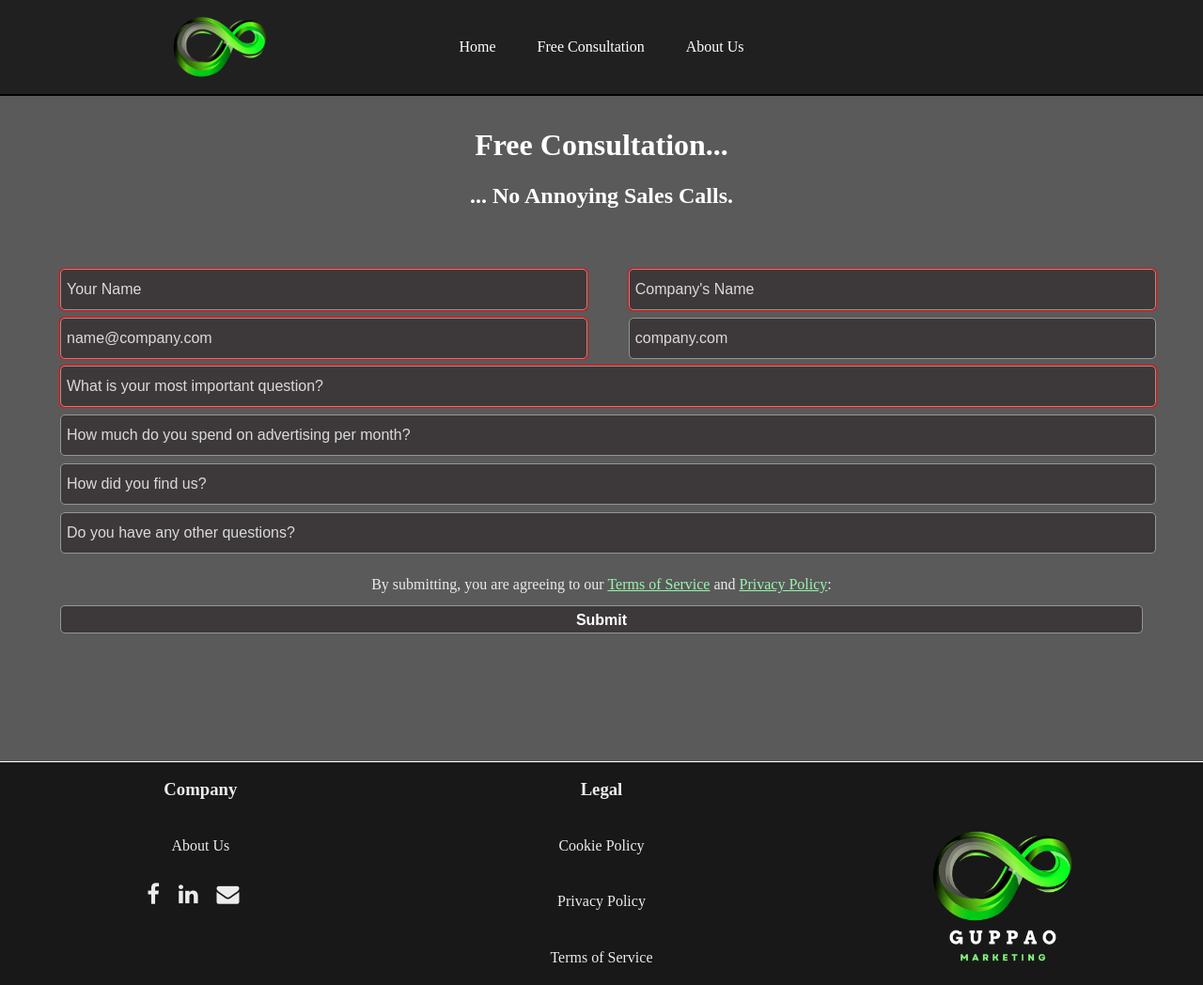
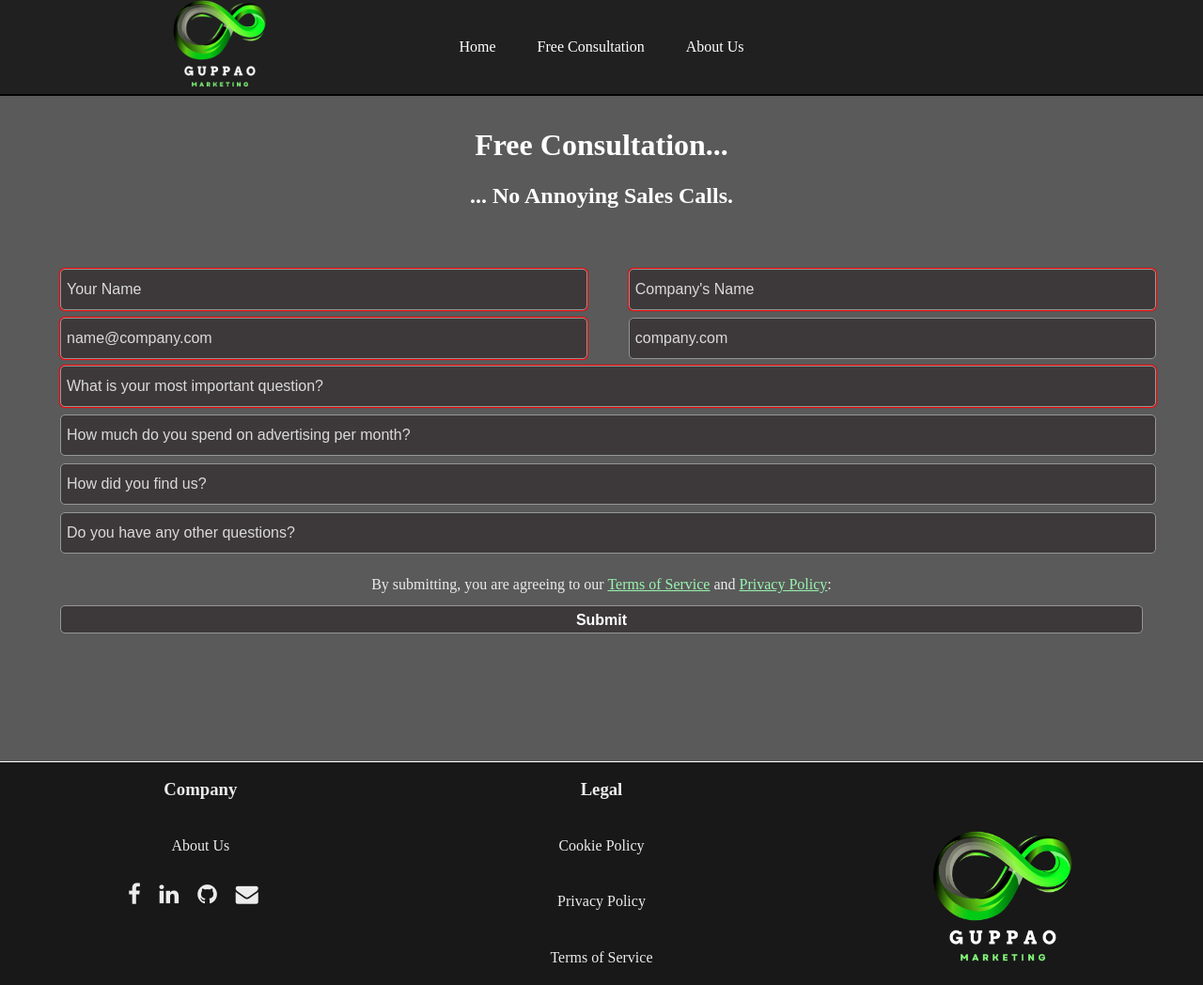
Before and after one commit to AGuppao/aguppao.github.io, a plain HTML site: page pages/form/form.html in a window 1280 px wide. Shown: the whole page at 94% size. Drawn offline with nearby package versions, Linux system fonts and the light colour scheme.

Commit message:
Add files via upload

```diff
--- a/pages/form/form.html
+++ b/pages/form/form.html
@@ -28,7 +28,7 @@
 </head>
 <body>
     <header id="header">
-        <img id="header-logo" src="/assets/logo/logo500_nobg-min.png" alt="logo">
+        <img id="header-logo" src="/assets/logo/light500_nobgi-min.png" alt="logo">
         <div class="header-button-container">
             <a href="/index.html" class="header-button">Home</a>
             <a href="/pages/form/form.html" class="header-button">Free Consultation</a>
@@ -66,6 +66,7 @@
         <div id="socials">
             <a href="https://www.facebook.com" class="fa fa-facebook" target="_blank" title="Guppao Marketing on Facebook"></a>
             <a href="https://www.linkedin.com" class="fa fa-linkedin" target="_blank" title="Reach out to us on LinkedIn"></a>
+            <a href="http://github.com" class="fa fa-github" target="_blank" title="Guppao Marketing on GitHub"></a>
             <a href="mailto:" class="fa fa-envelope" target="_blank" title="Send us an Email"></a>
         </div>
 
```
